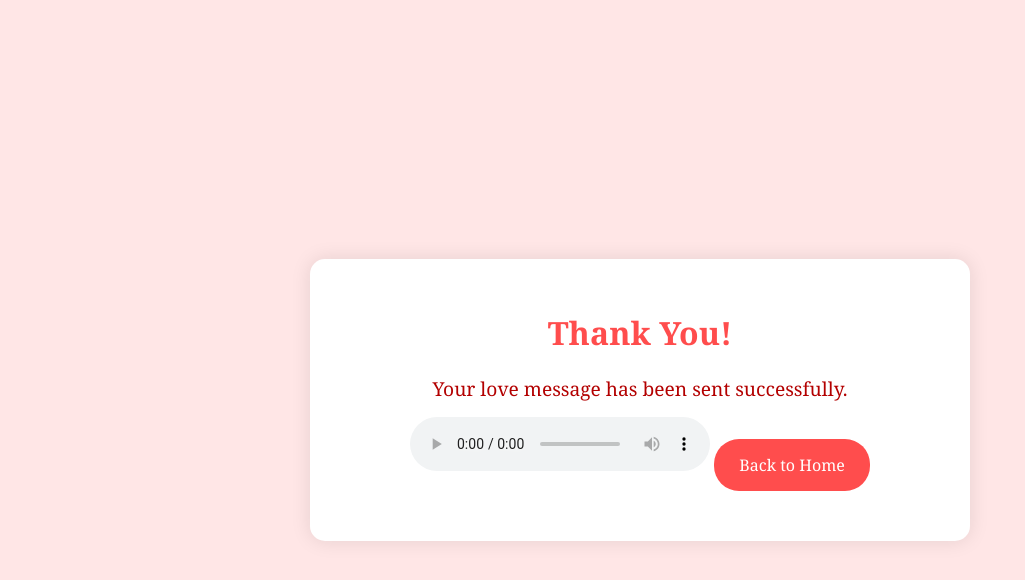
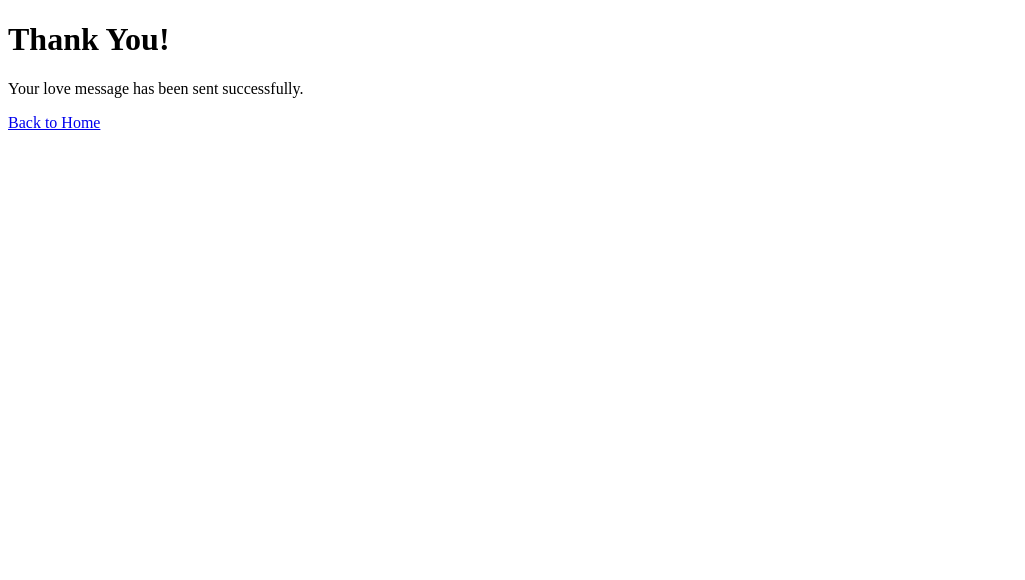
Before and after one commit to Dhanimh/Website-Romantis, a plain HTML site: page submit_message.html in a window 1280 px wide. Shown: the whole page, without its empty margins (0-1025 px from the left). Drawn offline with Linux system fonts and the light colour scheme.

Commit message:
Add files via upload

```diff
--- a/submit_message.html
+++ b/submit_message.html
@@ -6,56 +6,11 @@
     <title>Message Sent</title>
     <style>
         /* Styles for message sent page */
-        body {
-            font-family: 'Georgia', serif;
-            background-color: #ffe6e6;
-            margin: 0;
-            padding: 0;
-            text-align: center;
-            color: #b30000;
-            display: flex;
-            justify-content: center;
-            align-items: center;
-            height: 100vh;
-        }
-        .container {
-            background: white;
-            padding: 30px;
-            border-radius: 15px;
-            box-shadow: 0 0 20px rgba(0, 0, 0, 0.1);
-            max-width: 600px;
-            width: 100%;
-        }
-        h1 {
-            color: #ff4d4d;
-        }
-        p {
-            font-size: 1.2em;
-            margin: 15px 0;
-        }
-        .button {
-            background-color: #ff4d4d;
-            color: white;
-            padding: 15px 25px;
-            text-decoration: none;
-            border-radius: 25px;
-            margin: 20px 0;
-            display: inline-block;
-            transition: background-color 0.3s;
-        }
-        .button:hover {
-            background-color: #e60000;
-        }
     </style>
 </head>
 <body>
-    <div class="container">
-        <h1>Thank You!</h1>
-        <p>Your love message has been sent successfully.</p>
-        <audio controls>
-            <source src="Laguterindahbuatpacar.mp3">
-        </audio>
-        <a href="index.html" class="button">Back to Home</a>
-    </div>
+    <h1>Thank You!</h1>
+    <p>Your love message has been sent successfully.</p>
+    <a href="index.html">Back to Home</a>
 </body>
 </html>
```
Also changed, not shown: send_love_message.html (+4 -0 lines).
